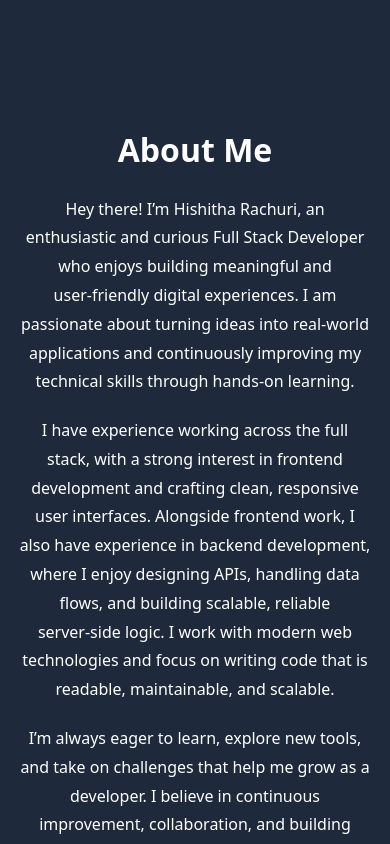
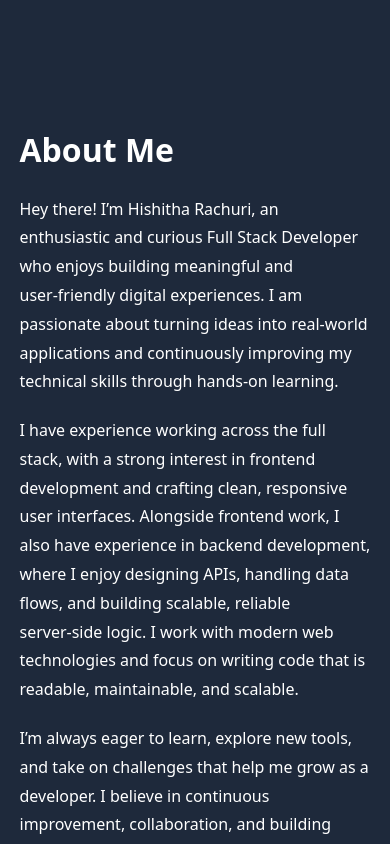
Before and after one commit to Hishitharachuri/HishithaPortfolio, a React app: page / in a window 390 px wide. Shown: the part 760-1604 px from the top of the page. Built offline with nearby package versions, Linux system fonts and the light colour scheme; the HTML template or start-up script is replaced by a standard one.

Commit message:
Portfolio code changes

```diff
--- a/src/App.css
+++ b/src/App.css
@@ -20,6 +20,7 @@ body {
 .navbar {
   background-color: #1e293b;
   padding: 16px 32px;
+  display: flex;
 }
 
 .nav-list {
@@ -134,7 +135,9 @@ body {
 @media (max-width: 768px) {
 
   .hero-content,
-  .about-content {
+  .about-content
+  .project-summary
+  .section-container{
     flex-direction: column;
     text-align: center;
   }
--- a/src/components/Contact.jsx
+++ b/src/components/Contact.jsx
@@ -7,7 +7,7 @@ import Resume from "../assets/Resume.png"
 const contact = [
     { src: github, alt: "GitHub", link: "https://github.com/Hishitharachuri" },
     { src: linkedin, alt: "LinkedIn", link: "https://www.linkedin.com/in/hishitha-rachuri-3b3316231/" },
-    { src: mail, alt: "Email", link: "mailto:hishitharachuri@gmail.com" },
+    { src: mail, alt: "Email", link: "https://mail.google.com/mail/?view=cm&fs=1&to=hishithrachuri@gmail.com" },
     { src: Resume, alt: "Resume", link: "/Hishitha's_resume (2).pdf" }
 ];
 
```
